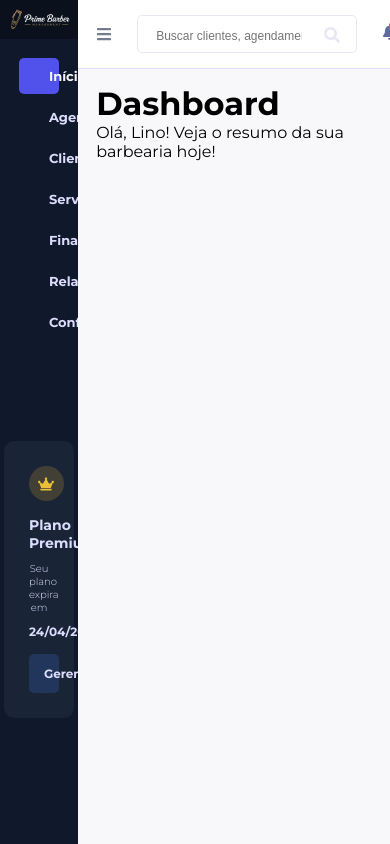
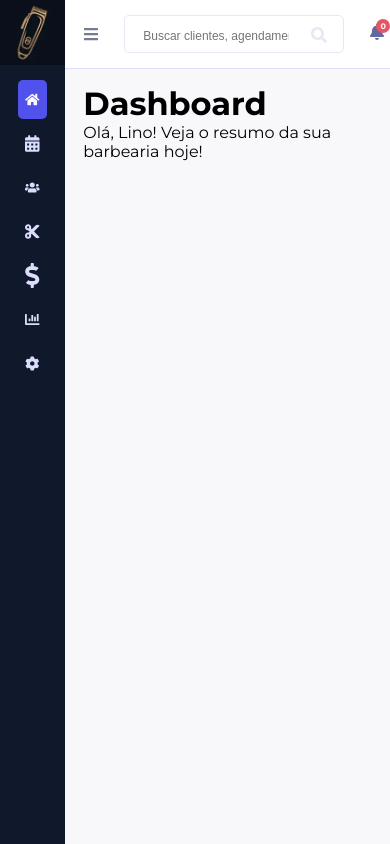
Before and after one commit to johnnyvasconcelos/Prime-Barber, a React app in the folder frontend/: page / in a window 390 px wide. Shown: the top 844 px of the page. Built offline with nearby package versions, Linux system fonts and the light colour scheme; the HTML template or start-up script is replaced by a standard one.

Commit message:
responsividade do aside

```diff
--- a/frontend/src/components/Aside.css
+++ b/frontend/src/components/Aside.css
@@ -1,8 +1,8 @@
 .aside__main {
   background-color: var(--dark);
-  max-width: 200px;
   min-height: 100svh;
   width: 20%;
+  max-width: 200px;
   overflow: hidden;
 
   .aside__container {
@@ -106,4 +106,56 @@
   .aside__logo {
     width: 100%;
   }
+
+  .aside__logo-mobile {
+    display: none;
+    width: 100%;
+  }
 }
+
+/* responsive settings */
+
+@media (max-width: 990px) {
+  .aside__main {
+    width: 8%;
+    max-width: 70px;
+    min-width: 65px;
+
+    .aside__logo-mobile {
+      display: block;
+    }
+
+    .aside__logo {
+      display: none;
+    }
+
+    .aside__container {
+      position: sticky;
+
+      .aside__nav {
+        .aside__menu {
+          .aside__item {
+            .aside__link {
+              padding: 7px;
+              height: auto;
+            }
+
+            span {
+              display: none;
+            }
+          }
+
+          .aside__link svg {
+            font-size: 40px;
+            width: 20px;
+            height: 25px;
+          }
+        }
+      }
+
+      .aside__premium {
+        display: none;
+      }
+    }
+  }
+}
--- a/frontend/src/components/Aside.jsx
+++ b/frontend/src/components/Aside.jsx
@@ -19,43 +19,48 @@ const Aside = () => {
         alt="Prime Barber White Logo"
         className="aside__logo"
       />
+      <img
+        src="/images/logo-mobile.webp"
+        alt="Prime Barber White Logo Mobile"
+        className="aside__logo-mobile"
+      />
       <div className="aside__container">
         {/* nav menu */}
         <nav className="aside__nav">
           <ul className="aside__menu">
             <li className="aside__item">
               <a href="#" className="aside__link aside__link--active">
-                <FaHome /> Início
+                <FaHome /> <span>Início</span>
               </a>
             </li>
             <li className="aside__item">
               <a href="#" className="aside__link">
-                <FaCalendarAlt /> Agenda
+                <FaCalendarAlt /> <span>Agenda</span>
               </a>
             </li>
             <li className="aside__item">
               <a href="#" className="aside__link">
-                <FaUsers /> Clientes
+                <FaUsers /> <span>Clientes</span>
               </a>
             </li>
             <li className="aside__item">
               <a href="#" className="aside__link">
-                <FaCut /> Serviços
+                <FaCut /> <span>Serviços</span>
               </a>
             </li>
             <li className="aside__item">
               <a href="#" className="aside__link">
-                <FaDollarSign /> Financeiro
+                <FaDollarSign /> <span>Financeiro</span>
               </a>
             </li>
             <li className="aside__item">
               <a href="#" className="aside__link">
-                <FaChartBar /> Relatório
+                <FaChartBar /> <span>Relatório</span>
               </a>
             </li>
             <li className="aside__item">
               <a href="#" className="aside__link">
-                <FaCog /> Configurações
+                <FaCog /> <span>Configurações</span>
               </a>
             </li>
           </ul>
--- a/frontend/src/components/Main.css
+++ b/frontend/src/components/Main.css
@@ -2,6 +2,7 @@
 
 .content__main {
   width: 80%;
+  flex: 1;
   background-color: var(--white);
   min-height: 100svh;
 
```
Also changed, not shown: frontend/public/images/logo-mobile.webp (added).
